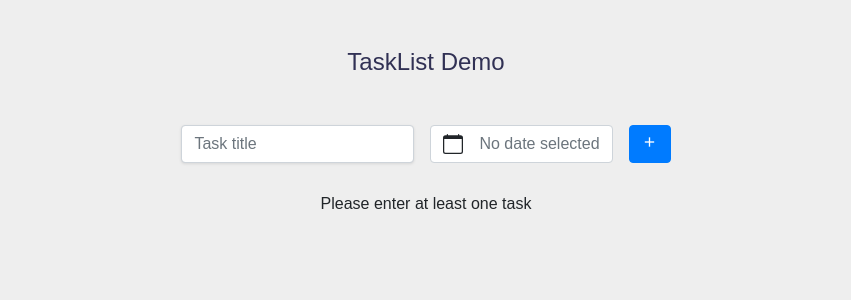
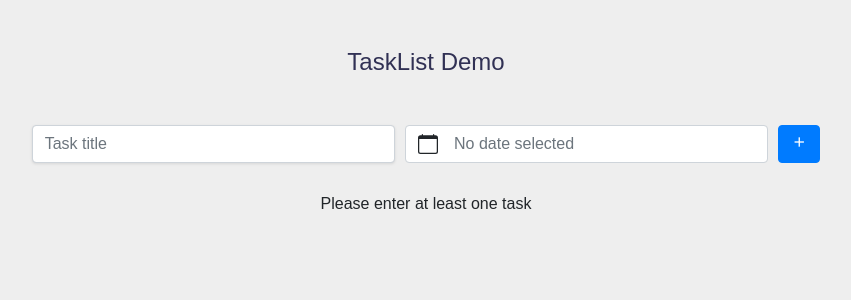
Before and after one commit to abdulmuhaiminshahriman/simple-task-list, a Nuxt app: page / in a window 1280 px wide. Shown: the top 300 px of the page, without its empty margins (214-1065 px from the left). Built offline with nearby package versions, Linux system fonts and the light colour scheme.

Commit message:
amend spacing between elements

```diff
--- a/components/TaskListCard.vue
+++ b/components/TaskListCard.vue
@@ -137,6 +137,12 @@ export default {
   cursor: pointer;
 }
 
+@media screen and (max-width: 767px) {
+  .card-min-width {
+    min-width: 100%;
+  }
+}
+
 @media screen and (min-width: 768px) {
   .card-min-width {
     min-width: 80%;
--- a/pages/index.vue
+++ b/pages/index.vue
@@ -6,7 +6,8 @@
 
     <section class="user-input mb-3">
       <validation-observer slim ref="user-input-observer">
-        <b-form inline @submit.prevent="addTask" class="d-flex justify-content-center">
+        <b-form-row inline @submit.prevent="addTask" class="d-flex justify-content-center">
+          <b-col md="4">
             <validation-provider
               v-slot="{ errors }"
               rules="required"
@@ -20,24 +21,32 @@
               />
               <FormErrorMessage v-if="errors[0]" :error="errors[0]"/>
             </validation-provider>
+          </b-col>
 
+          <b-col md="4">
             <validation-provider
               v-slot="{ errors }"
               rules="required"
               vid="task-dueDate"
             >
-            <b-form-datepicker class="mb-3 mr-sm-3 mb-sm-0" v-model="task.dueDate"/>
-            {{ errors[0] }}
+              <b-form-datepicker
+                class="mb-3 mr-sm-3 mb-sm-0"
+                v-model="task.dueDate"
+                :state="errors.length > 0 ? false : null"
+              />
+              <FormErrorMessage v-if="errors[0]" :error="errors[0]"/>
             </validation-provider>
+          </b-col>
 
+          <b-col md="auto" class="text-right">
             <b-button
               type="submit"
               variant="primary"
-            v-b-tooltip.hover title="Fill up required fields first"
             >
               <i class='bx bx-plus'/>
             </b-button>
-        </b-form>
+          </b-col>
+        </b-form-row>
       </validation-observer>
     </section>
 
```
Lines whose indentation alone changed are shown as unchanged.
